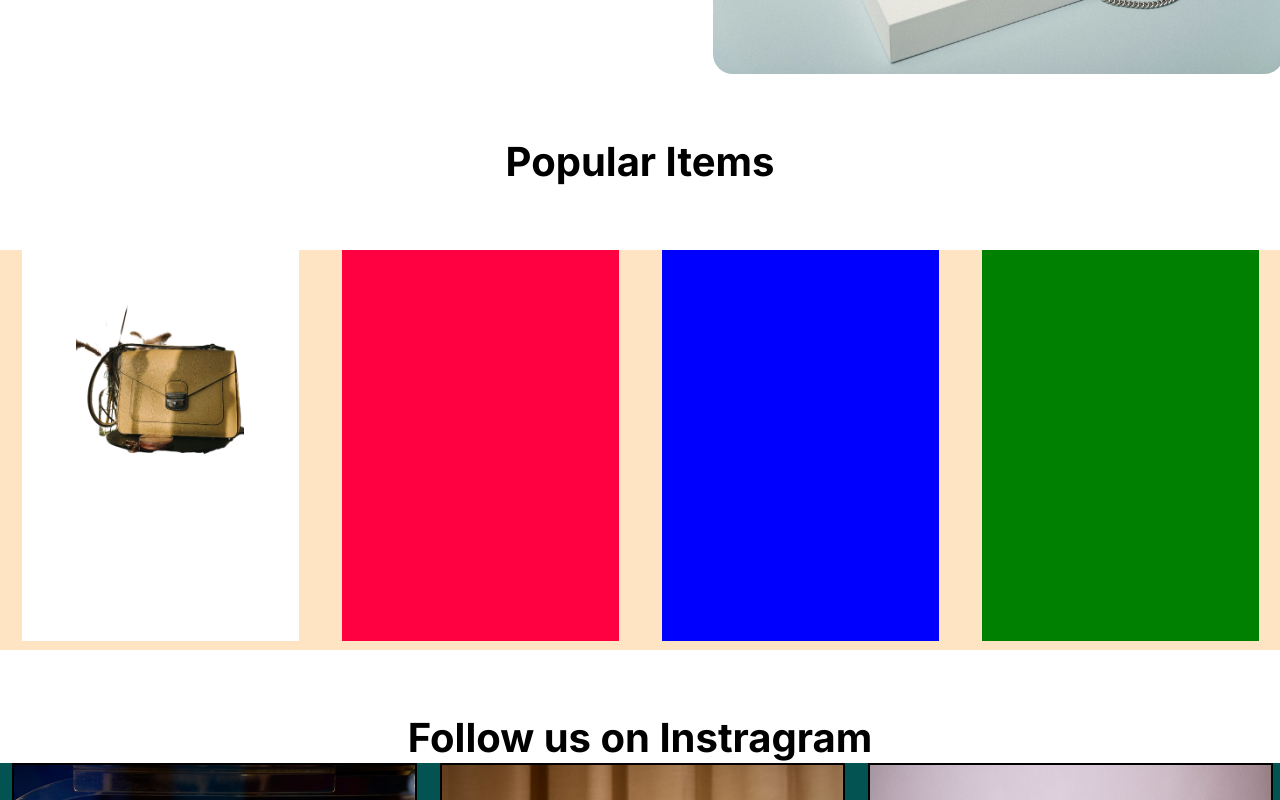
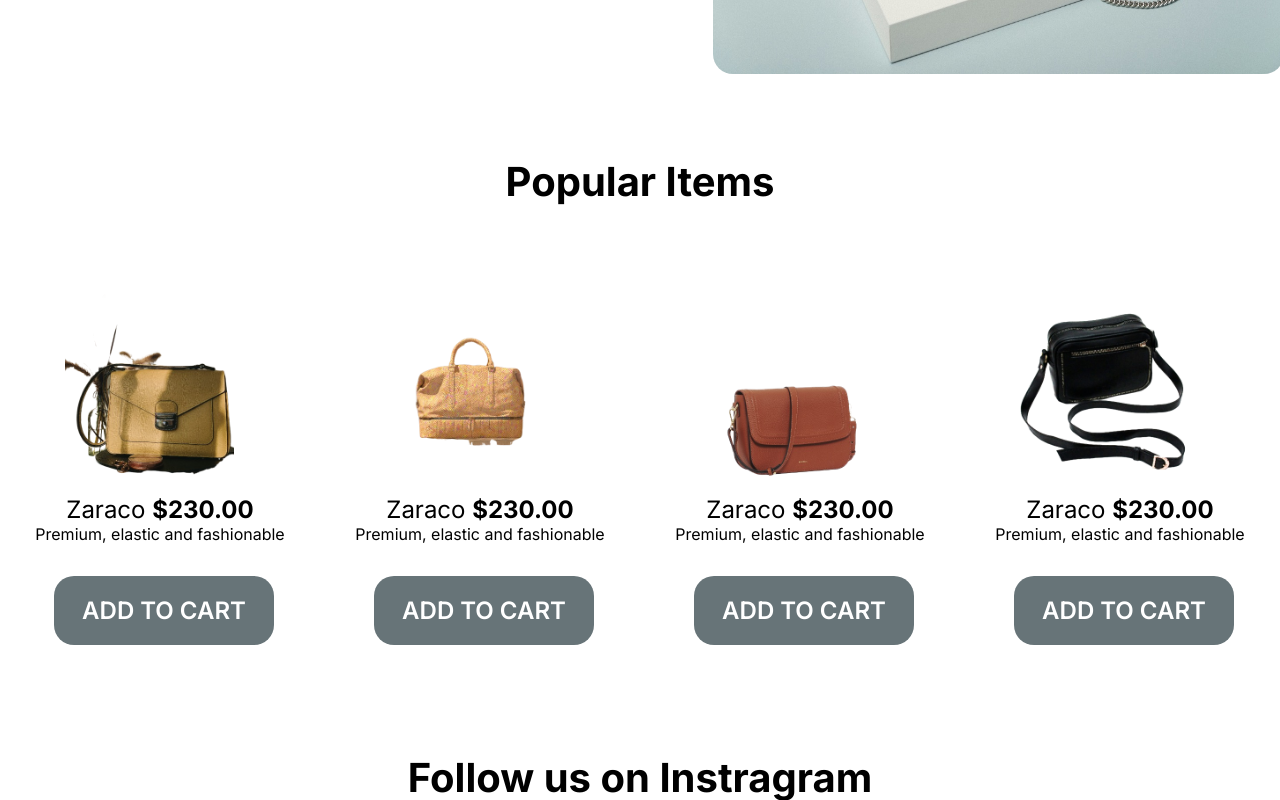
Before and after one commit to samari2019/HNG-INTERSHIP11-STAGE-2-PROJECT, a React (Create React App) app: page /NewCollection in a window 1280 px wide. Shown: the part 1780-2580 px from the top of the page. Built offline with nearby package versions, Linux system fonts and the light colour scheme.

Commit message:
NewCollection page update

```diff
--- a/src/Components/Pages/NewCollection.jsx
+++ b/src/Components/Pages/NewCollection.jsx
@@ -3,6 +3,7 @@
 function NewCollection() {
     return (
         <>
+            < section className="NewCollection-section">
                 <div className="New-Collection-h1">
                     <h1>New Collection</h1>
                 </div>
@@ -80,11 +81,54 @@
                         <div className="Zaraco-bag1" >
                             <img src="../images/Zaraco bag1.png" alt="Zaraco Bag" />
                         </div>
+                        <div className="Zaraco-bag-description">
+                            <h3>Zaraco <span>$230.00</span></h3>
+                            <p>Premium, elastic and fashionable</p>
+                        </div>
+                        <div className="Zaraco-bag-addToCart">
+                            <button>ADD TO CART</button>
+                        </div>
                     </div>
 
-                <div className="Item-2"></div>
-                <div className="Item-3"></div>
-                <div className="Item-4"></div>
+                    <div className="Item-2">
+
+                        <div className="Zaraco-bag1" >
+                            <img src="../images/Zaraco bag2.png" alt="Zaraco Bag" />
+                        </div>
+                        <div className="Zaraco-bag-description">
+                            <h3>Zaraco <span>$230.00</span></h3>
+                            <p>Premium, elastic and fashionable</p>
+                        </div>
+                        <div className="Zaraco-bag-addToCart">
+                            <button>ADD TO CART</button>
+                        </div>
+                    </div>
+                    <div className="Item-3">
+
+                        <div className="Zaraco-bag1" >
+                            <img src="../images/zaraco bag3.png" alt="Zaraco Bag" />
+                        </div>
+                        <div className="Zaraco-bag-description">
+                            <h3>Zaraco <span>$230.00</span></h3>
+                            <p>Premium, elastic and fashionable</p>
+                        </div>
+                        <div className="Zaraco-bag-addToCart">
+                            <button>ADD TO CART</button>
+                        </div>
+                    </div>
+                    <div className="Item-4">
+
+                        <div className="Zaraco-bag1" >
+                            <img src="../images/Zaraco bag4.png" alt="Zaraco Bag" />
+                        </div>
+                        <div className="Zaraco-bag-description">
+                            <h3>Zaraco <span>$230.00</span></h3>
+                            <p>Premium, elastic and fashionable</p>
+                        </div>
+                        <div className="Zaraco-bag-addToCart">
+                            <button>ADD TO CART</button>
+                        </div>
+                    </div>
                 </div>
 
                 {/* Follow us on Instragram section */}
@@ -105,6 +149,7 @@
                 <div className="Home-container2">
                     <h2 className="h2-1">Hawvey<span className="Span-1"> Carry elegance everywhere</span></h2>
                 </div>
+            </section>
         </>
     )
 }
--- a/src/Components/newCollection.css
+++ b/src/Components/newCollection.css
@@ -1,3 +1,7 @@
+.NewCollection-section{
+width:100%;
+height:3250px;
+}
 .New-Collection-h1{
     width:326px;
     height:48px;
@@ -116,7 +120,8 @@
 }
 
 .Popular-Items-h1{
-    margin-top: 64px;
+    margin-top: 84px;
+    margin-bottom: 50px;
     Font-family:Inter;
     font-weight:700;
     font-size:40px;
@@ -130,53 +135,102 @@
     display: flex;
     justify-content: space-around;
     margin-top: 64px;
-    background-color: bisque;
+
+
 }
 
 .Item-1{
     width:277px;
     height:391px;
     gap:36px;
-    background-color: #ffffff;
+
 }
 
 .Zaraco-bag1{
     width:256px;
     height:225px;
     text-align: center;
-    margin: auto;
 }
 
 .Zaraco-bag1 img{
-    MAX-width:100%;
+    max-width:100%;
     height: 225px;
 }
+.Zaraco-bag-description{
+    width:277px;
+    height:51px;
+    text-align: center;
+}
+.Zaraco-bag-description h3{
+    font-family: Inter;
+    font-weight:400;
+    font-size:24px;
+    line-height:29.05px;
+}
+.Zaraco-bag-description span{
+    font-family: Inter;
+    font-weight:700;
+    font-size:24px;
+    line-height:29.05px;
+}
+.Zaraco-bag-description p{
+    width:277px;
+    height:22px;
+    font-family: Inter;
+    font-weight:300;
+    font-size:16px;
+    line-height:21.78px;
+}
+.Zaraco-bag-addToCart{
+    width:225px;
+    height:69px;
+    padding:20px,30px,20px,30px;
+    gap:10px;
+    margin-top: 30px;
+    margin-left: 30px;
+    display: flex;
+    justify-content: center;
+    align-items: center;
 
+}
+.Zaraco-bag-addToCart button{
+    width:220px;
+    height:69px;
+    font-family: Inter;
+    font-weight:600;
+    font-size:24px;
+    line-height:29.05px;
+    color:#FFFFFF;
+    background-color: #677478;
+    border-radius:20px;
+    padding:20px,30px,20px,30px;
+    border: none;
+
+}
 .Item-2{
     width:277px;
     height:391px;
     gap:36px;
-    background-color: rgb(255, 0, 64);
+
 }
 
 .Item-3{
     width:277px;
     height:391px;
     gap:36px;
-    background-color: blue;
+
 }
 
 .Item-4{
     width:277px;
     height:391px;
     gap:36px;
-    background-color: green;
+
 }
 
 .Instagram-photos{
     width: 1284px;
     height:500px;
-    background-color: #045353;
     display: flex;
     justify-content: space-around;
     margin: auto;
@@ -185,8 +239,6 @@
 .Instagram-photo1{
     width:405px;
     height:496px;
-    background-color: crimson;
-    border: 2px solid black;
 }
 .Instagram-photo1 img{
     width:100%;
@@ -197,8 +249,7 @@
     width: 793px;
     height: 73px;
     gap: 20px;
-    margin: 30px, 100px, 0px, 0px;
-
+    margin-top:40px;
   }
 
   .h2-1{
```
Lines whose indentation alone changed are shown as unchanged.
